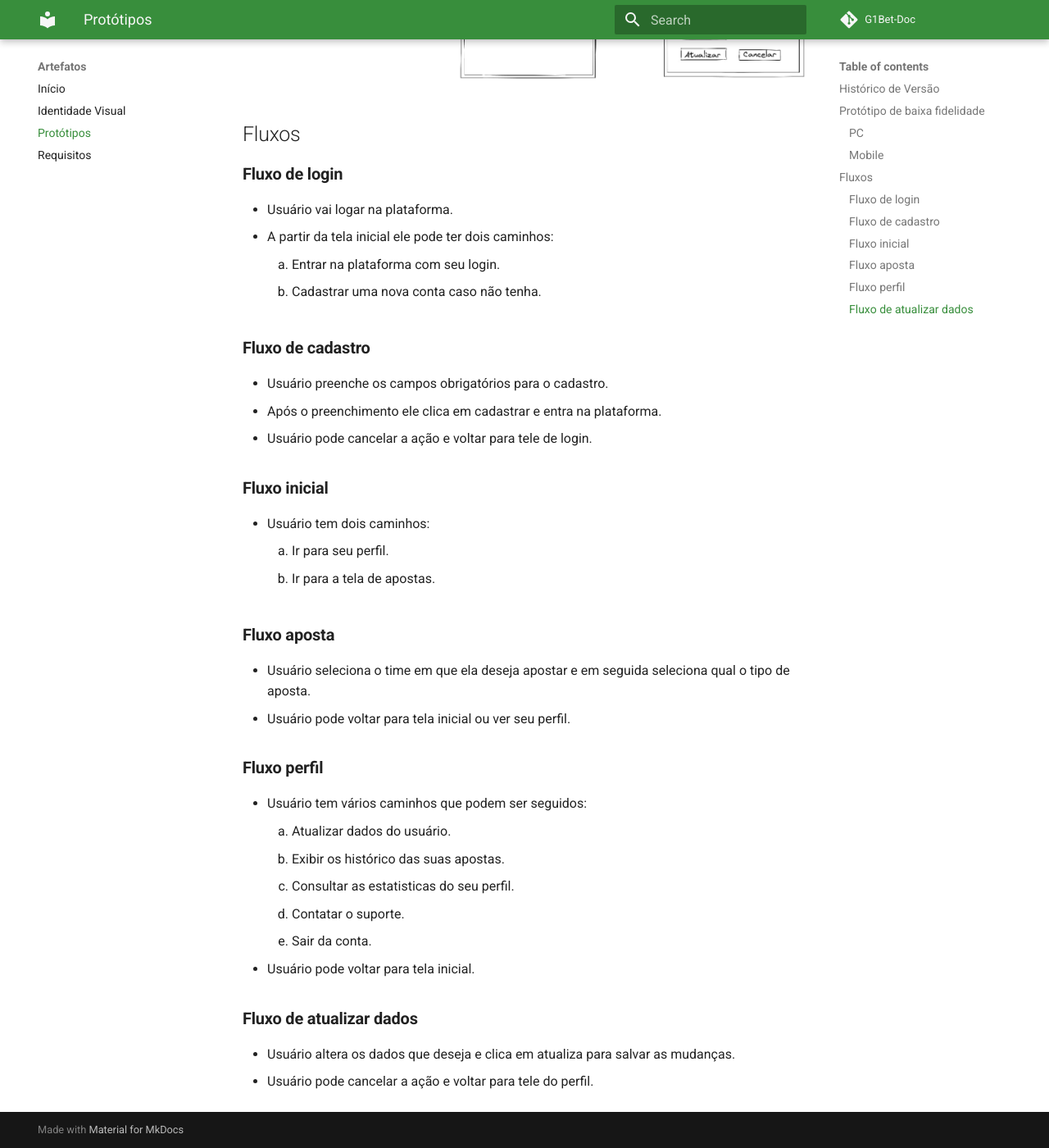
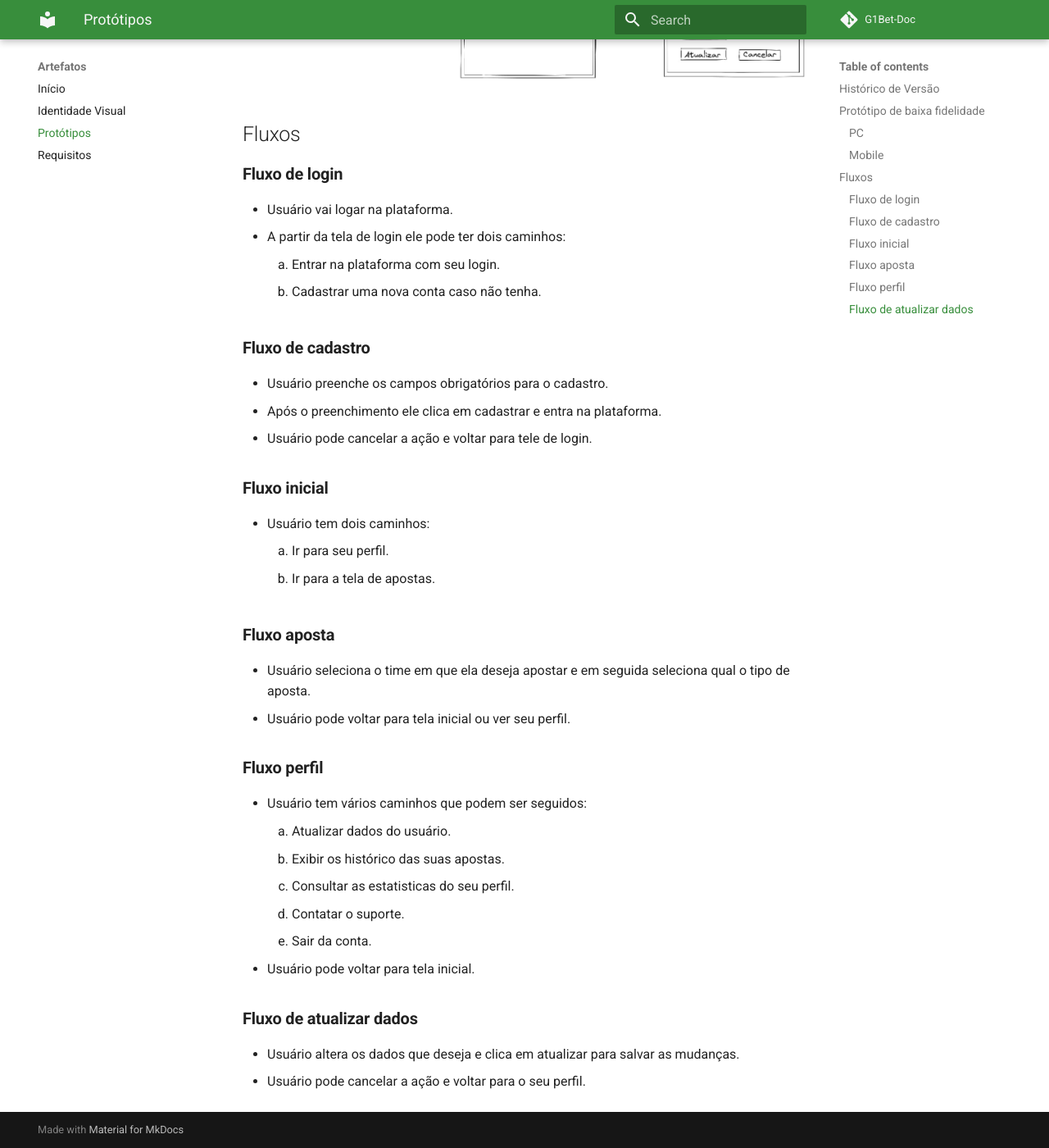
Before and after one commit to PI-DH-Grupo01/G1Bet-Doc, an MkDocs documentation site: the page built from docs/artefatos/prototipos/prototipos.md, in a window 1280 px wide and 1400 px high, scrolled down 1619 px. Shown: the whole window at 82% size. Built offline with MkDocs 1.6.1 and Material for MkDocs 9.7.7, drawn with Linux system fonts in a browser that asks for light colours; comment, search, counter and statistics services are not loaded.

Commit message:
Corrigindo os fluxos

```diff
--- a/docs/artefatos/prototipos/prototipos.md
+++ b/docs/artefatos/prototipos/prototipos.md
@@ -20,7 +20,7 @@
 ### **Fluxo de login**
 
 - Usuário vai logar na plataforma.
-- A partir da tela inicial ele pode ter dois caminhos:
+- A partir da tela de login ele pode ter dois caminhos:
     1. Entrar na plataforma com seu login.
     2. Cadastrar uma nova conta caso não tenha.
 
@@ -53,5 +53,5 @@
 
 ### **Fluxo de atualizar dados**
 
-- Usuário altera os dados que deseja e clica em atualiza para salvar as mudanças.
-- Usuário pode cancelar a ação e voltar para tele do perfil.
+- Usuário altera os dados que deseja e clica em atualizar para salvar as mudanças.
+- Usuário pode cancelar a ação e voltar para o seu perfil.
```
